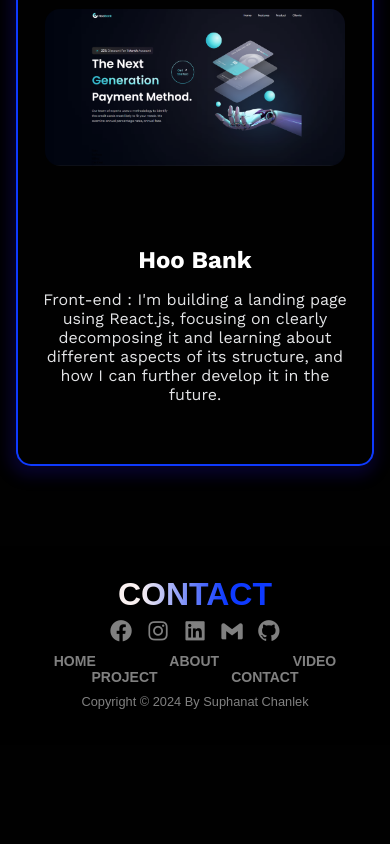
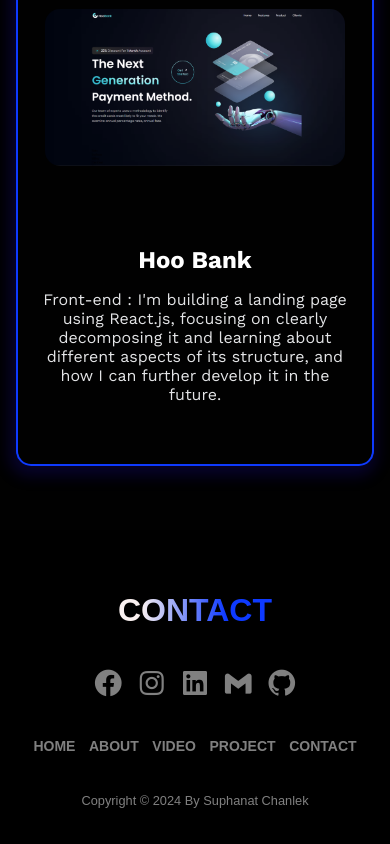
Before and after one commit to suphanatchanlek30/6709616897_MyCSTUStory_03, a plain HTML site: page index.html in a window 390 px wide. Shown: the part 3357-4201 px from the top of the page. Before the commit the page ends 4102 px from the top, so only its background shows below. Drawn offline with nearby package versions, Linux system fonts and the light colour scheme.

Commit message:
add Responsive Footer Section for Phone

```diff
--- a/mystyle.css
+++ b/mystyle.css
@@ -899,8 +899,33 @@ input[type="radio"]:checked+label {
         color: #0800ff;
         border-radius: 15px;
     }
+    /* Project End */
 
-    /* Project End */
+    /* Footer Start */
+    .footer {
+        margin-top: -1rem;
+        justify-content: center;
+        align-items: center;
+        text-align: center;
+        gap: 2rem;
+    }
+    .footer h1 {
+        padding: 2rem;
+    }
+    .footer .row ul {
+        width: 100%;
+    }
+
+    .footer .row ul li {
+        display: inline-block;
+        margin: 30px 0px;
+    }
+
+    .footer .row a i {
+        font-size: 2.5em;
+        margin: 0% 1%;
+    }
+    /* Footer End */
 }
 
 @media (min-width: 641px) and (max-width: 1024px) {
```
